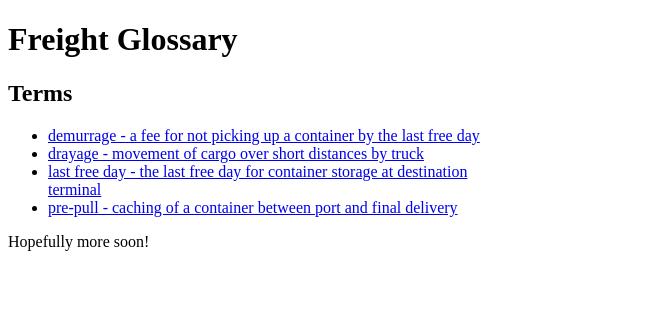
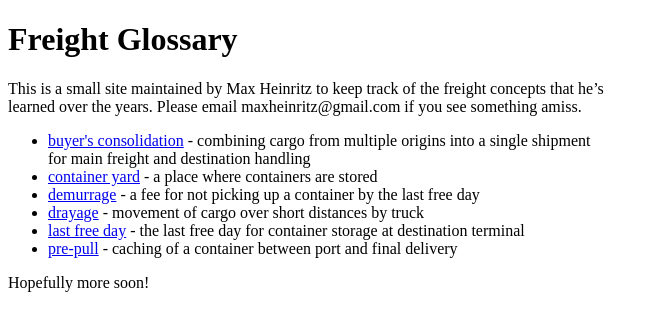
Before and after one commit to maxh/freight-glossary, a Jekyll site: the page built from index.md, in a window 1280 px wide. Shown: the top 331 px of the page, without its empty margins (0-658 px from the left). Built offline with Jekyll 4.4.1, drawn with Linux system fonts in a browser that asks for light colours.

Commit message:
a few more terms

```diff
--- a/_layouts/term.html
+++ b/_layouts/term.html
@@ -5,9 +5,11 @@
 
     {{ content }}
 
+    <ul>
     {% for link in page.links %}
-        <a href="{{ link }}">{{ link }}</a>
+        <li><a href="{{ link }}">{{ link }}</a></li>
     {% endfor %}
+    </ul>
 
     <br />
     <br />
--- /dev/null
+++ b/_terms/buyers-consolidation.md
@@ -0,0 +1,6 @@
+---
+title: buyer's consolidation
+layout: term
+preview: combining cargo from multiple origins into a single shipment for main freight and destination handling
+links:
+---
--- /dev/null
+++ b/_terms/container-yard.md
@@ -0,0 +1,13 @@
+---
+title: container yard
+layout: term
+preview: a place where containers are stored
+links:
+  - https://www.flexport.com/glossary/container-yard/
+  - https://www.freightright.com/kb/pre-pull
+  - https://www.dripcapital.com/en-us/resources/blog/what-is-cy-container-yard
+---
+
+A container yard is a general term for a place that stores containers. Most often, the term refers to container yards near ocean and rail ports for temporarily storing containers before and after main freight transportation.
+
+Trucking carriers may also have their own container yards used for [pre-pulls](/terms/pre-pull).
--- a/index.md
+++ b/index.md
@@ -2,14 +2,12 @@
 layout: default
 ---
 
-<h2>Terms</h2>
+This is a small site maintained by Max Heinritz to keep track of the freight concepts that he's learned over the years. Please email maxheinritz@gmail.com if you see something amiss.
 
 <ul>
   {% for term in site.terms %}
     <li>
-      <a href="{{ term.url }}">
-        {{ term.title }} - {{ term.preview }}
-      </a>
+      <a href="{{ term.url }}">{{ term.title }}</a> - {{ term.preview }}
     </li>
   {% endfor %}
 </ul>
--- a/style.css
+++ b/style.css
@@ -1,3 +1,3 @@
 .black { color:#000; text-decoration: none; }
 
-body { max-width: 500px; }
+body { max-width: 600px; }
```
